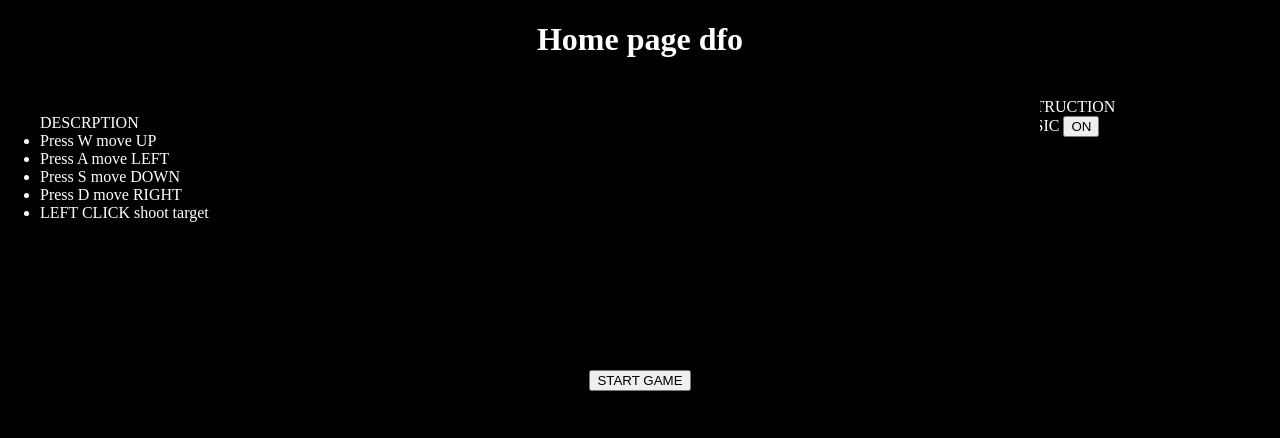
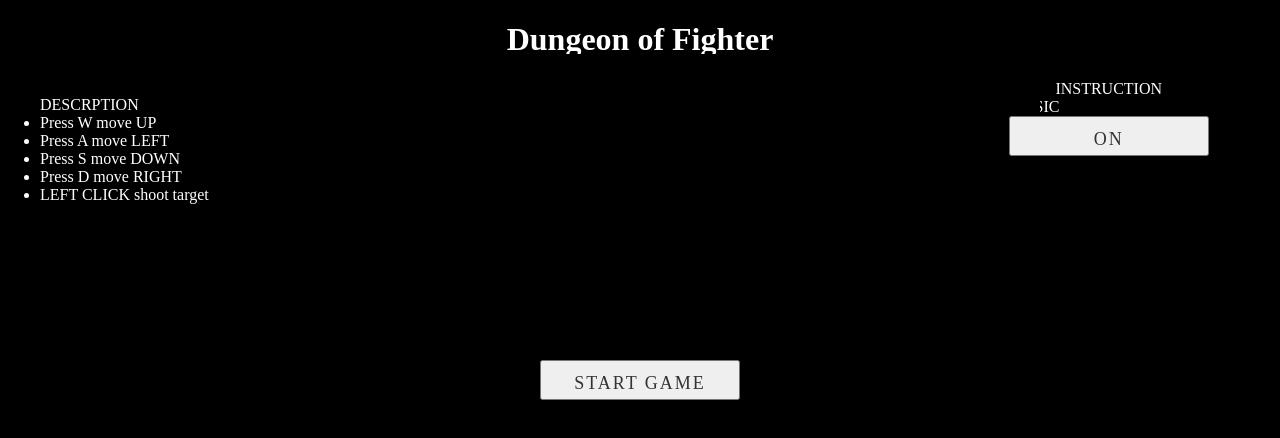
Before and after one commit to zhz364/DFO, a website: page index.html in a window 1280 px wide. Drawn offline with Linux system fonts and the light colour scheme.

Commit message:
Add css for buttons and update css for home page

```diff
--- a/index.html
+++ b/index.html
@@ -9,7 +9,7 @@
         <!-- <script src="./src/index.js"></script> -->
         <!-- <script src="src/index.js"></script> -->
         <link rel="stylesheet" type="text/css" href="./src/canvas.css"/>
-        <h1>Home page dfo</h1>
+        <h1>Dungeon of Fighter</h1>
         <!-- <img src="https://hicamp-seed.s3-us-west-1.amazonaws.com/campsite_white_mountains.jpg"></img> -->
         <!-- <img src="./src/player1.png"></img> -->
 
@@ -17,9 +17,9 @@
 
     </head>
     <body>
-        <div><span>Score:</span><span id="score"></span></div>
+        <div class="score-div"><span>Score:</span><span id="score"></span></div>
         <div id="start-modal" class="start-game-div">
-                 <button id="start">START GAME</button>
+                 <button id="start"><span>START GAME</span></button>
         </div>
         <div class="game-div">
             <div class="game">
@@ -33,11 +33,11 @@
                     </ul>
                 </div>
                 <canvas id="game" width="800" height="600"></canvas>
-                <div>
+                <div class="instruction">
                     <span>INSTRUCTION</span>
                     <div>
                         MUSIC
-                        <button class="bgm-btn" id="pause-bgm">ON</button>
+                        <button class="bgm-btn" id="pause-bgm"><span>ON</span></button>
                     </div>
                 </div>
             </div>
@@ -51,7 +51,7 @@
                     Score: <span id="game-over-score"></span>
                 </div>
                 <div>
-                    <button id="try_again_btn">Try Again</button>
+                    <button id="try_again_btn"><span>Try Again</span></button>
                 </div>
             </div>
         </div>
--- a/src/canvas.css
+++ b/src/canvas.css
@@ -5,6 +5,8 @@ body {
     align-items: center;
     background: black;
     font-family: Frijole;
+    height: 40em;
+    /* border: 10px solid red; */
 }
 .game-div{
     width: 100%;
@@ -15,9 +17,12 @@ body {
 }
 canvas {
     background: black;
-    height:inherit;
-    width: inherit;
+    height:600px;
+    width: 800px;
     cursor: url("./images/Skull.ani"),default;
+    /* border: 1px solid red; */
+    margin-top: -2%;
+
 }
 
 h1, div{
@@ -48,6 +53,7 @@ h1, div{
 
 .start-game-div{
     display: flex;
+    /* display: none; */
     position: fixed;
     top:10%;
     justify-content: center;
@@ -57,3 +63,60 @@ h1, div{
     background-color: black;
 
 }
+button{
+    display: block;
+    width: 200px;
+    height: 40px;
+    line-height: 40px;
+    font-size: 18px;
+    text-decoration: none;
+    color: #333;
+    letter-spacing: 2px;
+    text-align: center;
+    position: relative;
+    transition: all .35s;
+    font-family: Frijole;
+    align-items: center;
+    justify-content: center;
+}
+
+button span{
+    position: relative;
+    z-index: 2;
+}
+
+button:after{
+    position: absolute;
+    content: "";
+    top: 0;
+    left: 0;
+    width: 0;
+    height: 100%;
+    background: #ff003b;
+    transition: all .35s;
+    z-index: 1;
+}
+
+button:hover{
+    color: #fff;
+}
+
+button:hover:after{
+    width: 100%;
+}
+
+.instruction{
+    display: flex;
+    /* justify-content: center; */
+    align-items: center;
+    flex-direction: column;
+}
+.instruction span{
+    position: relative;
+    z-index: 2;
+}
+
+.score-div{
+    position: fixed;
+    top:12%
+}
```
